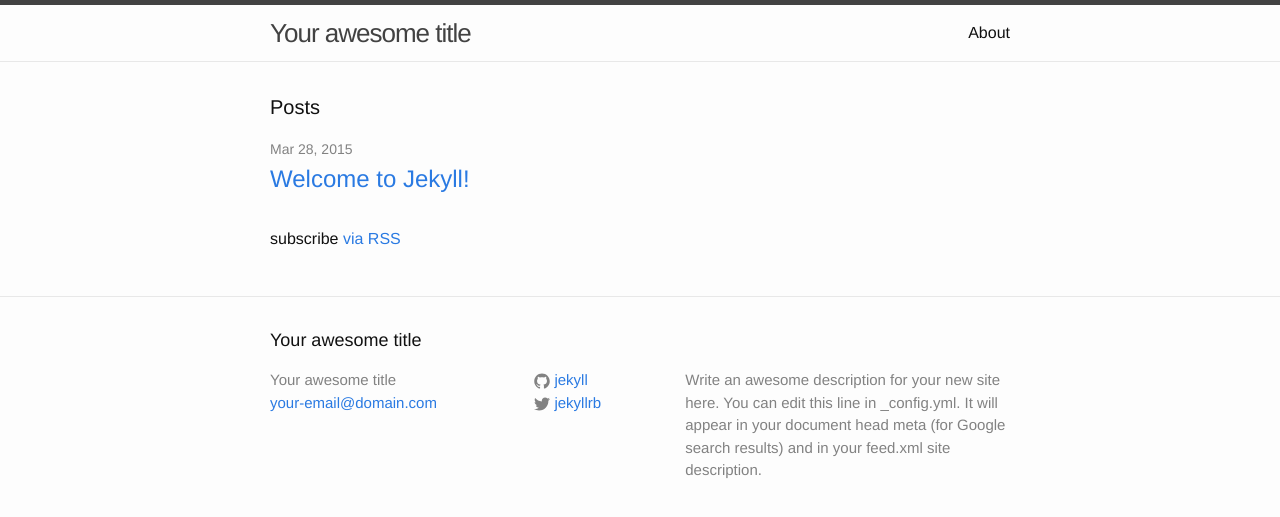
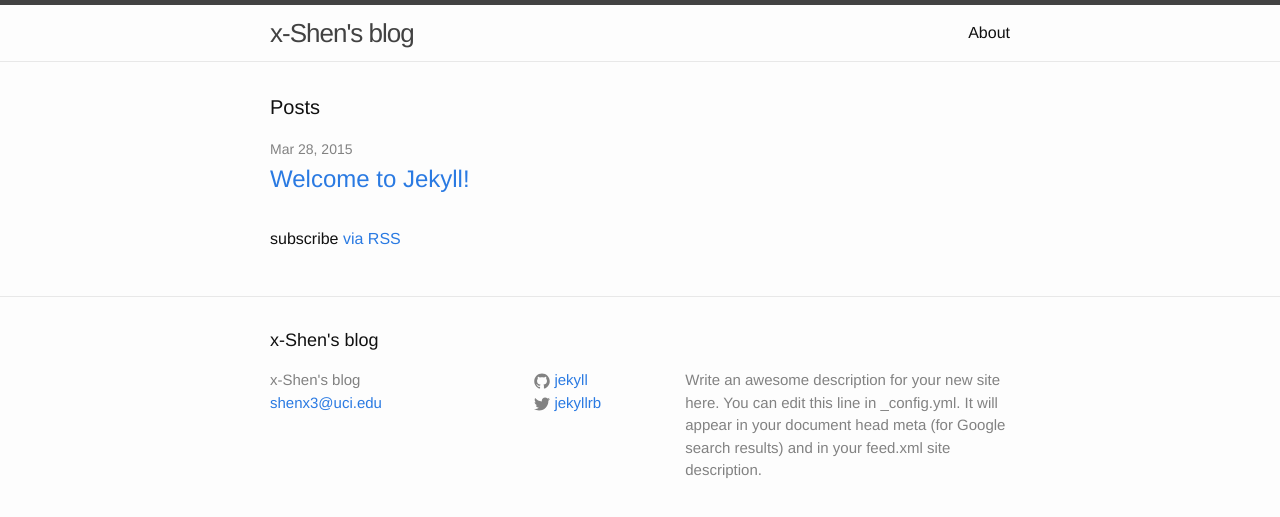
Before and after one commit to x-Shen/x-Shen.github.io, a Jekyll site: the page built from index.html, in a window 1280 px wide. Shown: the top 517 px of the page. Built offline with Jekyll 4.4.1, drawn with Linux system fonts in a browser that asks for light colours.

Commit message:
change config

```diff
--- a/_config.yml
+++ b/_config.yml
@@ -1,6 +1,6 @@
 # Site settings
-title: Your awesome title
-email: your-email@domain.com
+title: x-Shen's blog
+email: shenx3@uci.edu
 description: > # this means to ignore newlines until "baseurl:"
   Write an awesome description for your new site here. You can edit this
   line in _config.yml. It will appear in your document head meta (for
```
Also changed, not shown: 9 other files.
